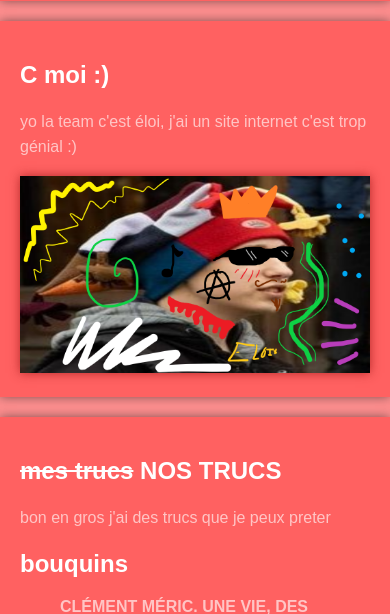
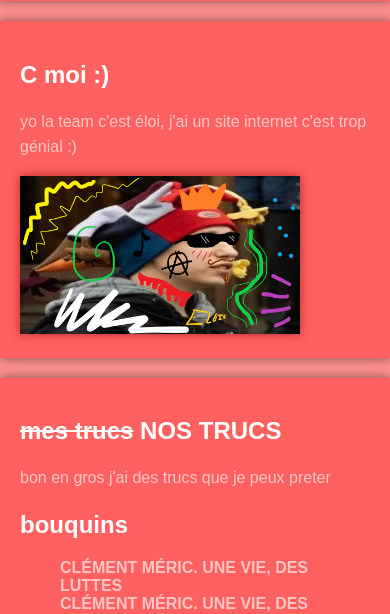
Before and after one commit to eloiseaux/eloiseaux.github.io, a PHP site: page / in a window 390 px wide; the page is wider, and only the part inside the window is pictured. Shown: the part 414-1028 px from the top of that part. Run offline with PHP 8.4, Linux system fonts and the light colour scheme.

Commit message:
Update style.css

```diff
--- a/css/style.css
+++ b/css/style.css
@@ -104,7 +104,7 @@ a{
 /* Styles pour les téléphones */
 @media only screen and (max-width: 600px) {
     .photo-crane img {
-        max-width: 100%; /* La largeur maximale est de 100% de la largeur de l'écran */
+        max-width: 80%; /* La largeur maximale est de 100% de la largeur de l'écran */
         height: auto; /* La hauteur s'ajustera automatiquement pour maintenir les proportions de l'image */
     }
 }
```
